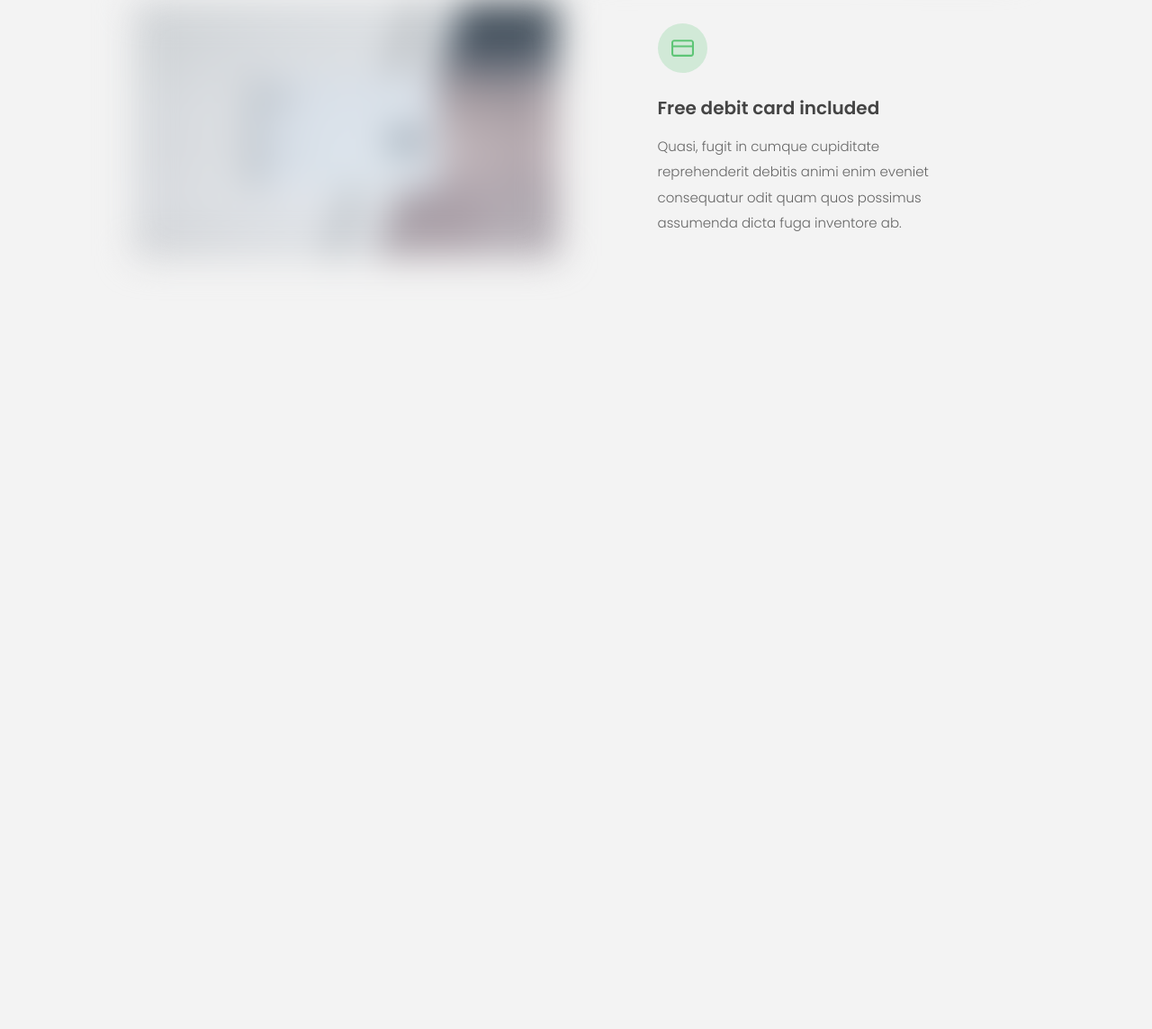
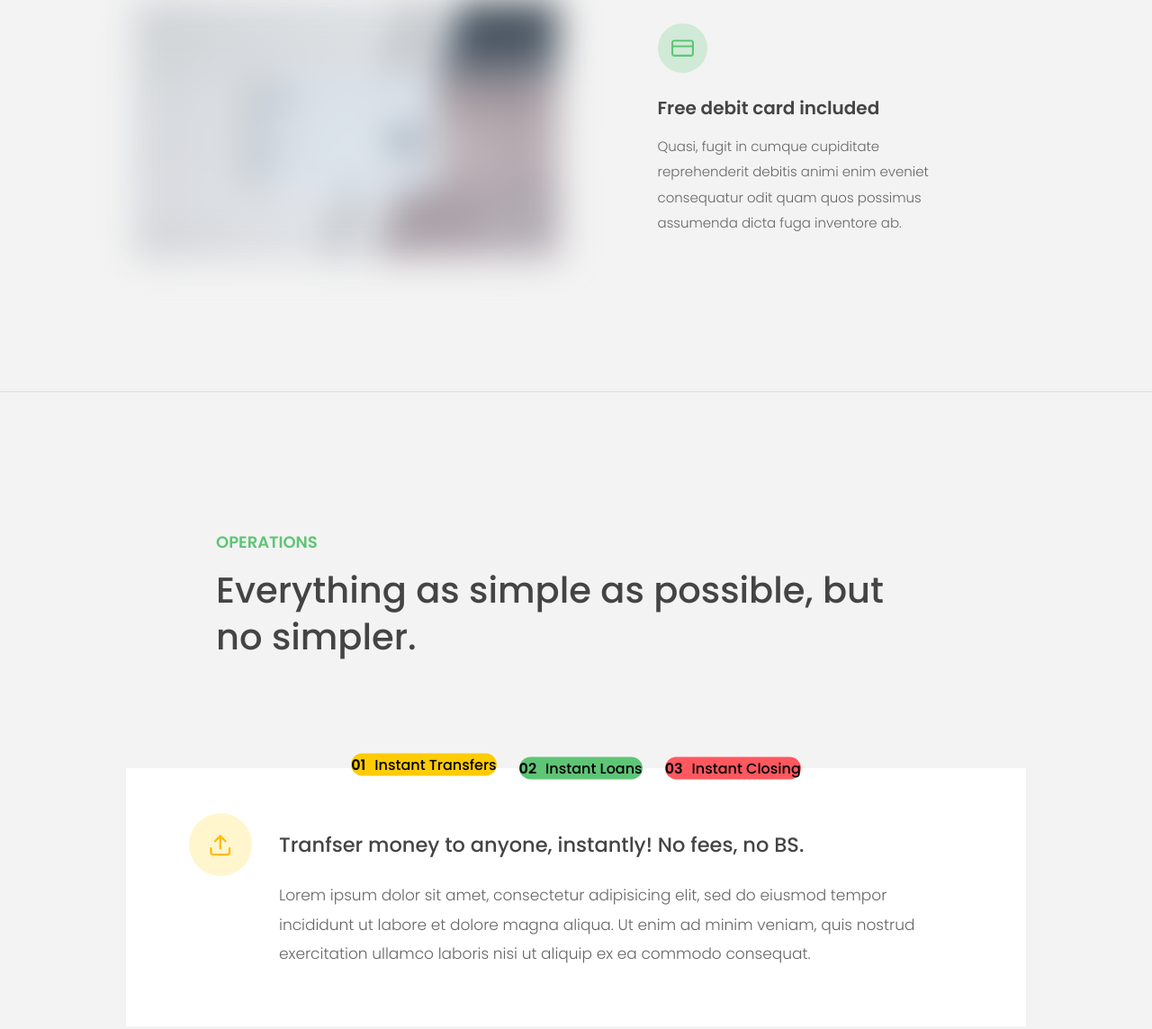
Before and after one commit to rjcrter11/Bankist, a plain HTML site: page index.html in a window 1280 px wide. Shown: the part 1820-2964 px from the top of the page at 90% size. Before the commit the page ends 2255 px from the top, so only its background shows below. Drawn offline with Linux system fonts and the light colour scheme.

Commit message:
adds and styles operations section

```diff
--- a/index.html
+++ b/index.html
@@ -98,5 +98,79 @@
         </div>
     </div>
 </section>
+
+<section class="section" id="section--2">
+    <div class="section__title">
+        <h2 class="section__description">Operations</h2>
+        <h3 class="section__header">
+            Everything as simple as possible, but no simpler.
+        </h3>
+    </div>
+
+    <div class="operations">
+        <div class="operations__tab-container">
+            <button class="btn operations__tab operations__tab--1 operations__tab--active" data-tab="1">
+                <span>01</span>Instant Transfers
+            </button>
+            <button class="btn operations__tab operations__tab--2" data-tab="2">
+                <span>02</span>Instant Loans
+            </button>
+            <button class="btn operations__tab operations__tab--3" data-tab="3">
+                <span>03</span>Instant Closing
+            </button>
+        </div>
+        <div class="operations__content operations__content--1 operations__content--active">
+            <div class="operations__icon operations__icon--1">
+                <svg>
+                    <use xlink:href="img/icons.svg#icon-upload"></use>
+                </svg>
+            </div>
+            <h5 class="operations__header">
+                Tranfser money to anyone, instantly! No fees, no BS.
+            </h5>
+            <p>
+                Lorem ipsum dolor sit amet, consectetur adipisicing elit, sed do
+                eiusmod tempor incididunt ut labore et dolore magna aliqua. Ut enim
+                ad minim veniam, quis nostrud exercitation ullamco laboris nisi ut
+                aliquip ex ea commodo consequat.
+            </p>
+        </div>
+
+        <div class="operations__content operations__content--2">
+            <div class="operations__icon operations__icon--2">
+                <svg>
+                    <use xlink:href="img/icons.svg#icon-home"></use>
+                </svg>
+            </div>
+            <h5 class="operations__header">
+                Buy a home or make your dreams come true, with instant loans.
+            </h5>
+            <p>
+                Duis aute irure dolor in reprehenderit in voluptate velit esse
+                cillum dolore eu fugiat nulla pariatur. Excepteur sint occaecat
+                cupidatat non proident, sunt in culpa qui officia deserunt mollit
+                anim id est laborum.
+            </p>
+        </div>
+        <div class="operations__content operations__content--3">
+            <div class="operations__icon operations__icon--3">
+                <svg>
+                    <use xlink:href="img/icons.svg#icon-user-x"></use>
+                </svg>
+            </div>
+            <h5 class="operations__header">
+                No longer need your account? No problem! Close it instantly.
+            </h5>
+            <p>
+                Excepteur sint occaecat cupidatat non proident, sunt in culpa qui
+                officia deserunt mollit anim id est laborum. Ut enim ad minim
+                veniam, quis nostrud exercitation ullamco laboris nisi ut aliquip ex
+                ea commodo consequat.
+            </p>
+        </div>
+    </div>
+</section>
+
+
 </body>
 </html>
--- a/style.css
+++ b/style.css
@@ -250,3 +250,102 @@ h4 {
   font-size: 2rem;
   margin-bottom: 1rem;
 }
+
+/* ====== Operations ====== */
+
+.operations {
+  max-width: 100rem;
+  margin: 12rem auto 0 auto;
+  background-color: #fff;
+}
+
+.operations__tab-container {
+  display: flex;
+  justify-content: center;
+}
+
+.operations__tab {
+  margin-right: 2.5rem;
+  transform: translateY(-50%);
+}
+
+.operations__tab span {
+  margin-right: 1rem;
+  font-weight: 600;
+  display: inline-block;
+}
+
+.operations__tab--1 {
+  background-color: var(--color-secondary);
+}
+.operations__tab--1:hover {
+  background-color: var(--color-secondary-darker);
+}
+
+.operations__tab--3 {
+  background-color: var(--color-tertiary);
+  margin: 0;
+}
+.operations__tab--3:hover {
+  background-color: var(--color-tertiary-darker);
+}
+.operations__tab--active {
+  transform: translateY(-66%);
+}
+
+.operations__content {
+  display: none;
+
+  font-size: 1.7rem;
+  padding: 2.5rem 7rem 6.5rem 7rem;
+}
+
+.operations__content--active {
+  display: grid;
+  grid-template-columns: 7rem 1fr;
+  column-gap: 3rem;
+  row-gap: 0.5rem;
+}
+
+.operations__header {
+  font-size: 2.25rem;
+  font-weight: 500;
+  align-self: center;
+}
+
+.operations__icon {
+  display: flex;
+  align-items: center;
+  justify-content: center;
+  height: 7rem;
+  width: 7rem;
+  border-radius: 50%;
+}
+
+.operations__icon svg {
+  height: 2.75rem;
+  width: 2.75rem;
+}
+
+.operations__content p {
+  grid-column: 2;
+}
+
+.operations__icon--1 {
+  background-color: var(--color-secondary-opacity);
+}
+.operations__icon--2 {
+  background-color: var(--color-primary-opacity);
+}
+.operations__icon--3 {
+  background-color: var(--color-tertiary-opacity);
+}
+.operations__icon--1 svg {
+  fill: var(--color-secondary-darker);
+}
+.operations__icon--2 svg {
+  fill: var(--color-primary);
+}
+.operations__icon--3 svg {
+  fill: var(--color-tertiary);
+}
```
